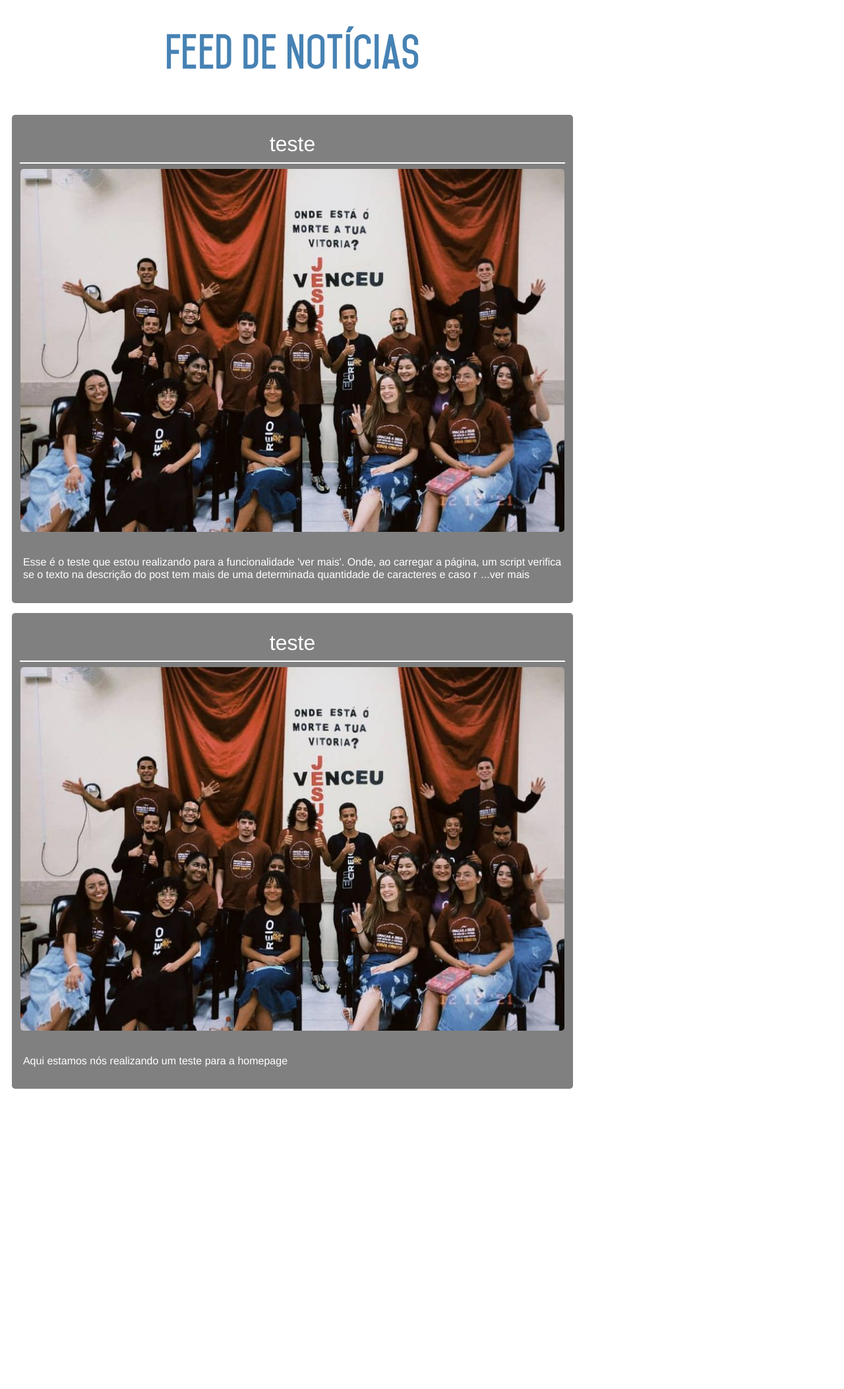
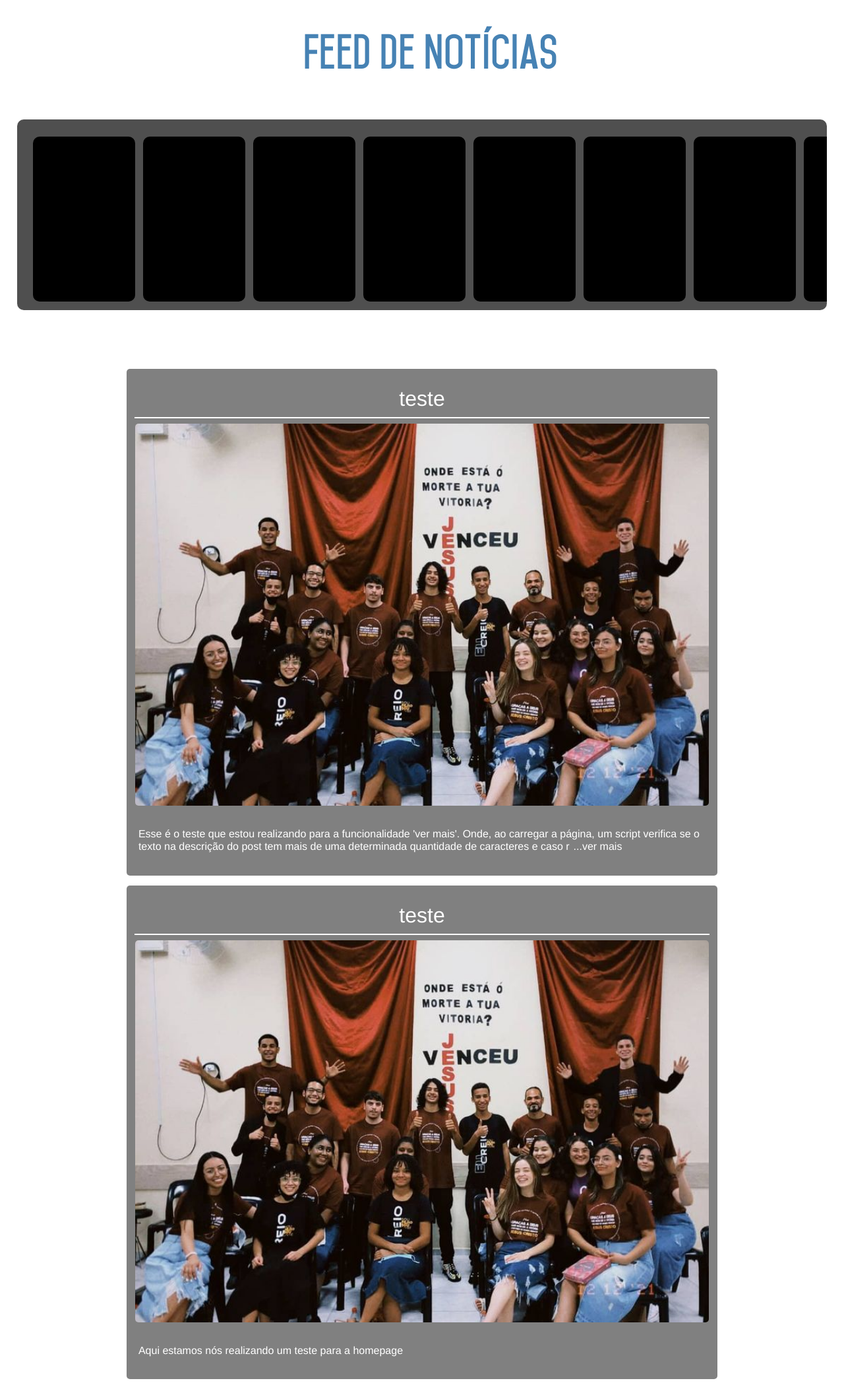
Before and after one commit to Gabriel593-dotcom/AD-Belem-JdVarginha-06, a PHP site: page /homepage.html in a window 1280 px wide. Shown: the whole page at 66% size. Before the commit the page ends 1650 px from the top, so only its background shows below. Run offline with PHP 8.4, Linux system fonts and the light colour scheme.

Commit message:
teste prototipo layout das fixed news

```diff
--- a/css/homepage.css
+++ b/css/homepage.css
@@ -8,7 +8,8 @@ body {
 .container {
     display: flex;
     flex-direction: column;
-    width: 70%;
+    align-items: center;
+    width: 100%;
 }
 
 .title-container {
@@ -23,13 +24,44 @@ body {
     font-weight: bolder;
 }
 
+.fixed-news-container {
+    display: flex;
+    flex-direction: row;
+    width: 93%;
+    height: 250px;
+    background-color: #4F4F4F;
+    border-radius: 10px;
+    margin-bottom: 7%;
+    padding: 2% 2% 1% 1%;
+    overflow-x: scroll;
+}
+
+.fixed-news-container::-webkit-scrollbar {
+    background-color: transparent;
+}
+
+.fixed-news-container::-webkit-scrollbar-track {
+    background-color: transparent;
+}
+
+.fixed-news-container::-webkit-scrollbar-thumb {
+    background-color: transparent;
+}
+
+.fixed-news {
+    min-width: 155px;
+    height: 100%;
+    border-radius: 10px;
+    background-color: #000;
+    margin-left: 1%;
+}
+
 .news {
     background-color: #808080;
     border-radius: 5px;
-    width: 95%;
+    width: 70%;
     height: 25%;
     margin-bottom: 15px;
-    margin-left: 2%;
     text-align: center;
 }
 
--- a/homepage.html
+++ b/homepage.html
@@ -1,5 +1,5 @@
+<html lang="en">
 <!DOCTYPE html>
-<html lang="en">
 
 <head>
     <meta charset="UTF-8">
@@ -24,6 +24,28 @@
         <div class="title-container">
             <h1>Feed de Notícias</h1>
         </div>
+        <div class="fixed-news-container">
+            <div class="fixed-news"></div>
+            <div class="fixed-news"></div>
+            <div class="fixed-news"></div>
+            <div class="fixed-news"></div>
+            <div class="fixed-news"></div>
+            <div class="fixed-news"></div>
+            <div class="fixed-news"></div>
+            <div class="fixed-news"></div>
+            <div class="fixed-news"></div>
+            <div class="fixed-news"></div>
+            <div class="fixed-news"></div>
+            <div class="fixed-news"></div>
+            <div class="fixed-news"></div>
+            <div class="fixed-news"></div>
+            <div class="fixed-news"></div>
+            <div class="fixed-news"></div>
+            <div class="fixed-news"></div>
+            <div class="fixed-news"></div>
+            <div class="fixed-news"></div>
+            <div class="fixed-news"></div>
+        </div>
     </div>
     <script type="module" src="script/homepage.js"></script>
 </body>
```
